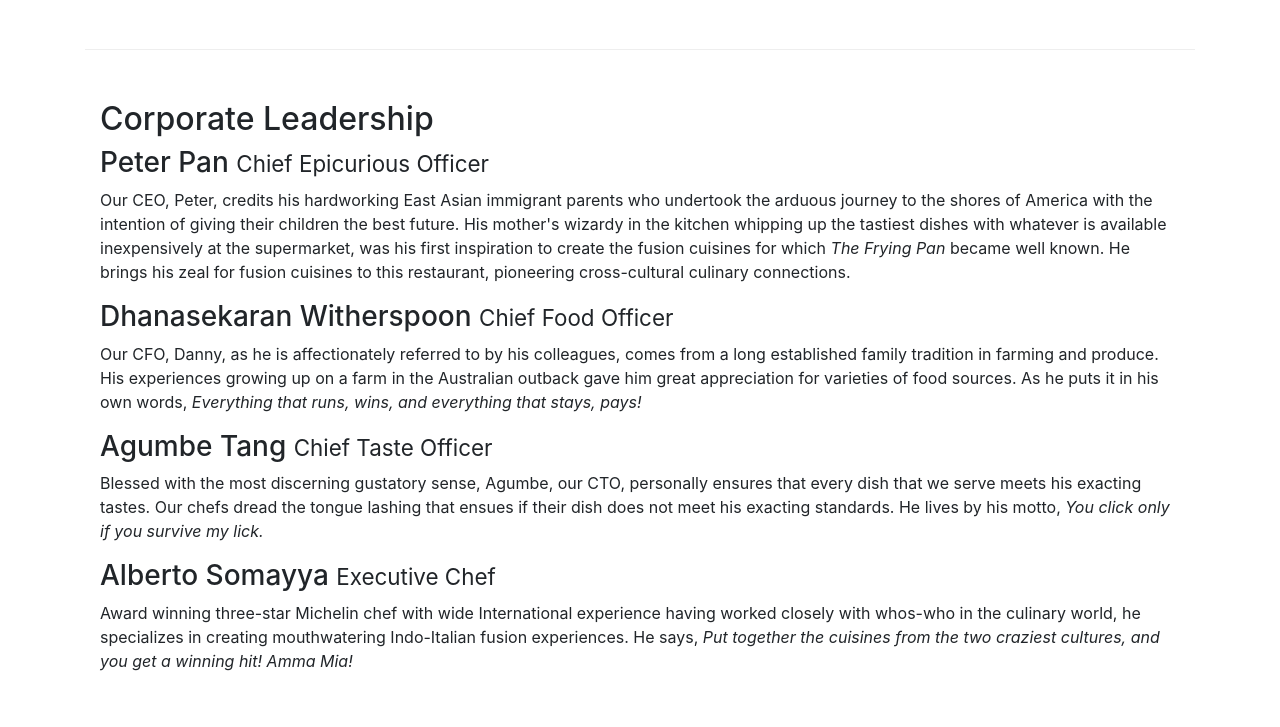
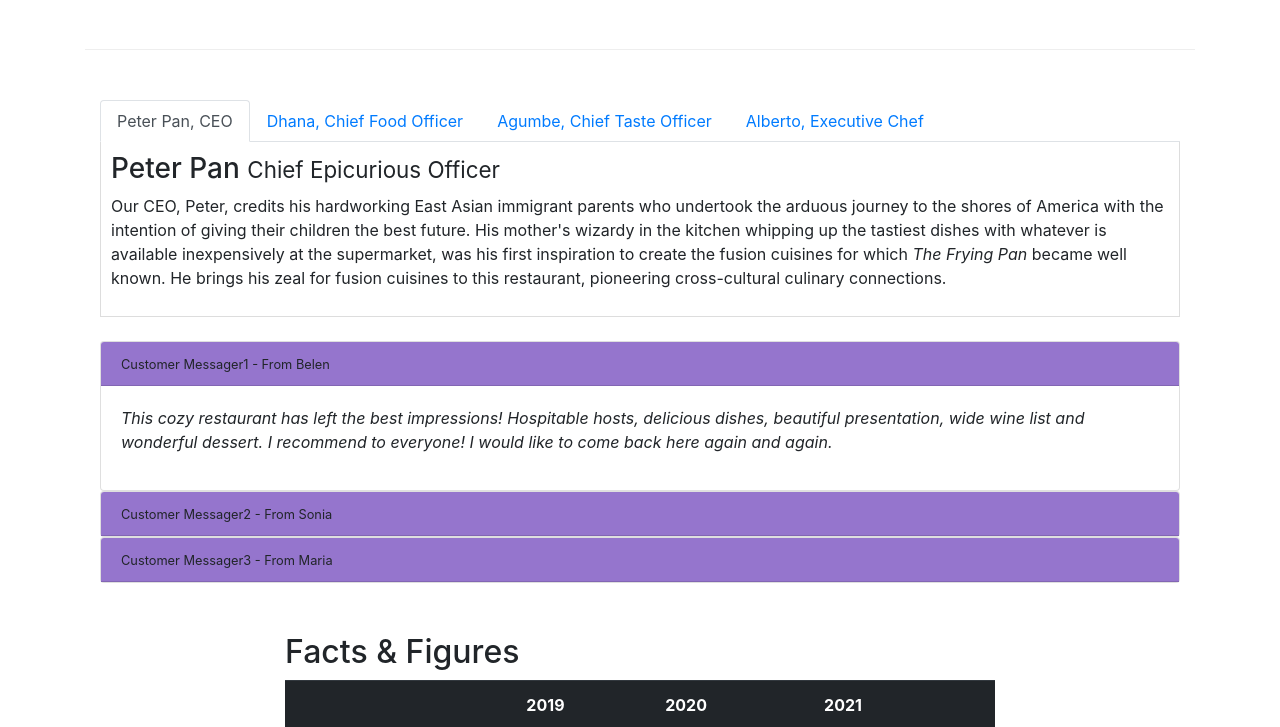
Before and after one commit to SoniaSun810/Practice_Bootstrap, a website: page aboutus.html in a window 1280 px wide. Shown: the part 922-1649 px from the top of the page. Drawn offline with nearby package versions, Linux system fonts and the light colour scheme.

Commit message:
Add tabs, tabbed navigation, accordionin aboutus.html

```diff
--- a/aboutus.html
+++ b/aboutus.html
@@ -68,7 +68,7 @@
             </div>
             <div class="col-sm-6">
                 <div class="card">
-                    <h3 class="card-header bg-primary text-white">Facts At a Glance</h3>
+                    <h3 class="card-header text-white">At a Glance</h3>
                     <div class="card-body">
                         <dl class="row">
                             <dt class="col-6">Started</dt>
@@ -101,20 +101,100 @@
 
 
         <div class = "row row-content">
-            <div class = "col-12 col-sm-12">
-                <h2>Corporate Leadership</h2>
+            <div class = "col-12">
+                <ul class="nav nav-tabs">
+                    <li class="nav-item">
+                        <a class="nav-link active" href="#peter"
+                        role="tab" data-toggle="tab">Peter Pan, CEO</a>
+                    </li>
+                    <li class="nav-item">
+                        <a class="nav-link" href="#dhana"
+                        role="tab" data-toggle="tab">Dhana, Chief Food Officer</a>
+                    </li>
+                    <li class="nav-item">
+                        <a class="nav-link" href="#agumbe"
+                        role="tab" data-toggle="tab">Agumbe, Chief Taste Officer</a>
+                    </li>
+                    <li class="nav-item">
+                        <a class="nav-link" href="#alberto"
+                        role="tab" data-toggle="tab">Alberto, Executive Chef</a>
+                    </li>
+                </ul>
+
+                <div class="tab-content">
+                    <div role="tabpanel" class="tab-pane fade show active" id="peter">
                         <h3>Peter Pan <small>Chief Epicurious Officer</small></h3>
                         <p class = "d-none d-sm-none d-md-block">Our CEO, Peter, credits his hardworking East Asian immigrant parents who undertook the arduous journey to the shores of America with the intention of giving their children the best future. His mother's wizardy in the kitchen whipping up the tastiest dishes with whatever is available inexpensively at the supermarket, was his first inspiration to create the fusion cuisines for which <em>The Frying Pan</em> became well known. He brings his zeal for fusion cuisines to this restaurant, pioneering cross-cultural culinary connections.</p>
+                    </div>
+
+                    <div role="tabpanel" class="tab-pane fade" id="dhana">
                         <h3>Dhanasekaran Witherspoon <small>Chief Food Officer</small></h3>
                         <p class = "d-none d-sm-none d-md-block">Our CFO, Danny, as he is affectionately referred to by his colleagues, comes from a long established family tradition in farming and produce. His experiences growing up on a farm in the Australian outback gave him great appreciation for varieties of food sources. As he puts it in his own words, <em>Everything that runs, wins, and everything that stays, pays!</em></p>
+                    </div>
+
+                    <div role="tabpanel" class="tab-pane fade" id="agumbe">
                         <h3>Agumbe Tang <small>Chief Taste Officer</small></h3>
                         <p class = "d-none d-sm-none d-md-block">Blessed with the most discerning gustatory sense, Agumbe, our CTO, personally ensures that every dish that we serve meets his exacting tastes. Our chefs dread the tongue lashing that ensues if their dish does not meet his exacting standards. He lives by his motto, <em>You click only if you survive my lick.</em></p>
+                <p class = "d-none d-sm-none d-md-block">Blessed with the most discerning gustatory sense, Agumbe, our CTO, personally ensures that every dish that we serve meets his exacting tastes. Our chefs dread the tongue lashing that ensues if their dish does not meet his exacting standards. He lives by his motto, <em>You click only if you survive my lick.</em></p>
+                        <p class = "d-none d-sm-none d-md-block">Blessed with the most discerning gustatory sense, Agumbe, our CTO, personally ensures that every dish that we serve meets his exacting tastes. Our chefs dread the tongue lashing that ensues if their dish does not meet his exacting standards. He lives by his motto, <em>You click only if you survive my lick.</em></p>
+                    </div>
+
+                    <div role="tabpanel" class="tab-pane fade" id="alberto">
                         <h3>Alberto Somayya <small>Executive Chef</small></h3>
                         <p class = "d-none d-sm-none d-md-block">Award winning three-star Michelin chef with wide International experience having worked closely with whos-who in the culinary world, he specializes in creating mouthwatering Indo-Italian fusion experiences. He says, <em>Put together the cuisines from the two craziest cultures, and you get a winning hit! Amma Mia!</em></p>
                     </div>
                 </div>
-       <div class="row row-content">
-         <div class="'col-12 col-sm-9">
+
+                <div id="accordion" class="mt-4">
+                    <div class="card">
+                        <div class="card-header" role="tab" id="comment1">
+                            <h6 class="mb-0">
+                                <a data-toggle="collapse" data-target="#belen">
+                                    <small>Customer Messager1 - From Belen</small>
+                                </a>
+                            </h6>
+                        </div>
+                        <div class="collapse show" id="belen" data-parent="#accordion">
+                            <div class="card-body">
+                                <p><em>This cozy restaurant has left the best impressions! Hospitable hosts, delicious dishes, beautiful presentation, wide wine list and wonderful dessert. I recommend to everyone! I would like to come back here again and again. </em></p>
+                            </div>
+                        </div>
+                    </div>
+
+                    <div class="card">
+                        <div class="card-header" role="tab" id="comment2">
+                            <h6 class="mb-0">
+                                <a data-toggle="collapse" data-target="#sonia">
+                                    <small>Customer Messager2 - From Sonia</small>
+                                </a>
+                            </h6>
+                        </div>
+                        <div class="collapse" id="sonia" data-parent="#accordion">
+                            <div class="card-body">
+                                <p><em>It’s a great experience. The ambiance is very welcoming and charming. Amazing wines, food and service. Staff are extremely knowledgeable and make great recommendations.</em></p>
+                            </div>
+                        </div>
+                    </div>
+
+                    <div class="card">
+                        <div class="card-header" role="tab" id="comment3">
+                            <h6 class="mb-0">
+                                <a data-toggle="collapse" data-target="#maria">
+                                    <small>Customer Messager3 - From Maria</small>
+                                </a>
+                            </h6>
+                        </div>
+                        <div class="collapse" id="maria" data-parent="#accordion">
+                            <div class="card-body">
+                                <p><em>Excellent food. Menu is extensive and seasonal to a particularly high standard. Definitely fine dining. It can be expensive but worth it and they do different deals on different nights so it’s worth checking them out before you book. Highly recommended.</em></p>
+                            </div>
+                        </div>
+                    </div>
+            </div>
+       </div>
+
+       <div class="col-8 row row-content">
+         <div class="col-12 col-md-12">
             <h2>Facts &amp; Figures</h2>
             <div class="table-responsive">
                 <table class="table table-striped">
@@ -154,9 +234,6 @@
                         </tbody>
                     </table>
                 </div>
-         </div>
-         <div class="col-12 col-sm-3">
-
          </div>
        </div>
 
--- a/css/styles.css
+++ b/css/styles.css
@@ -49,3 +49,10 @@ body {
 .card-header{
     background-color:#9575CD;
 }
+
+.tab-content{
+    border-left: 1px solid #ddd;
+    border-right: 1px solid #ddd;
+    border-bottom: 1px solid #ddd;
+    padding: 10px
+}
```
Also changed, not shown: index.html (+1 -2 lines). Lines whose indentation alone changed are shown as unchanged.
